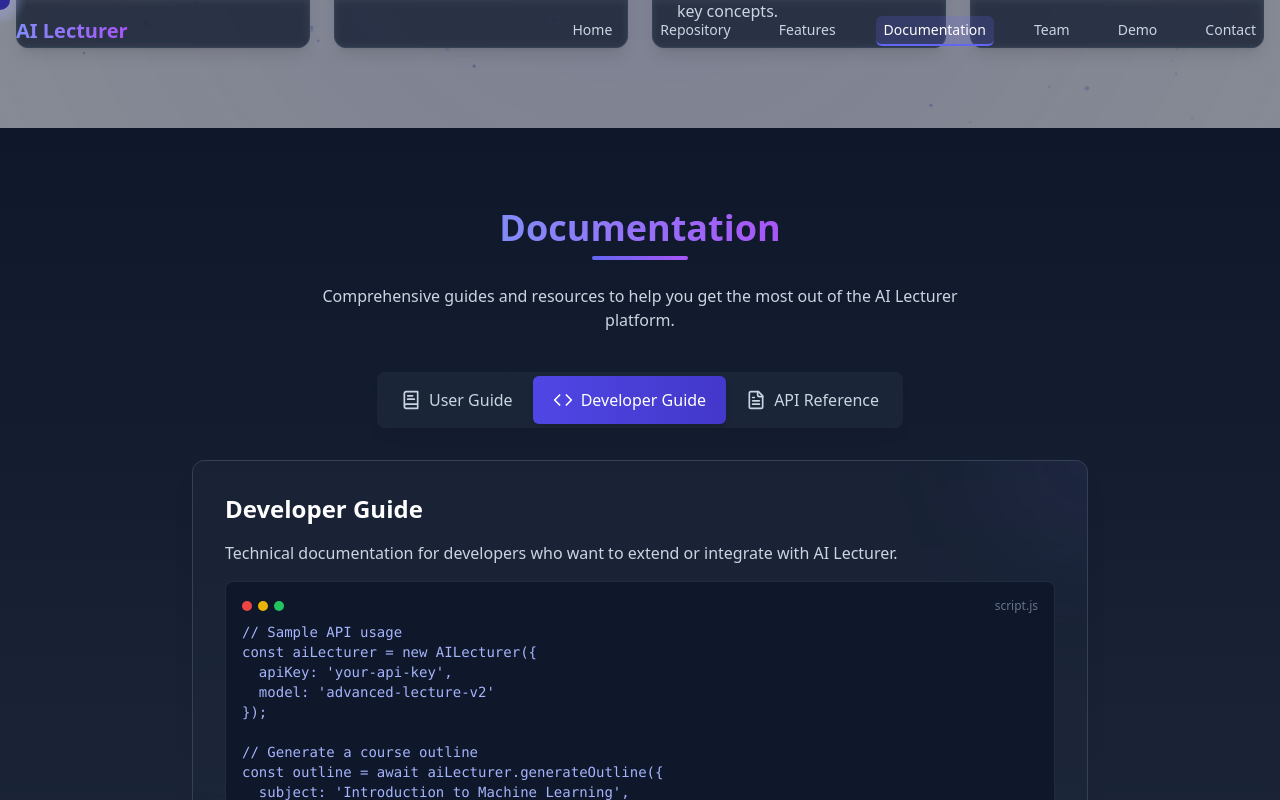
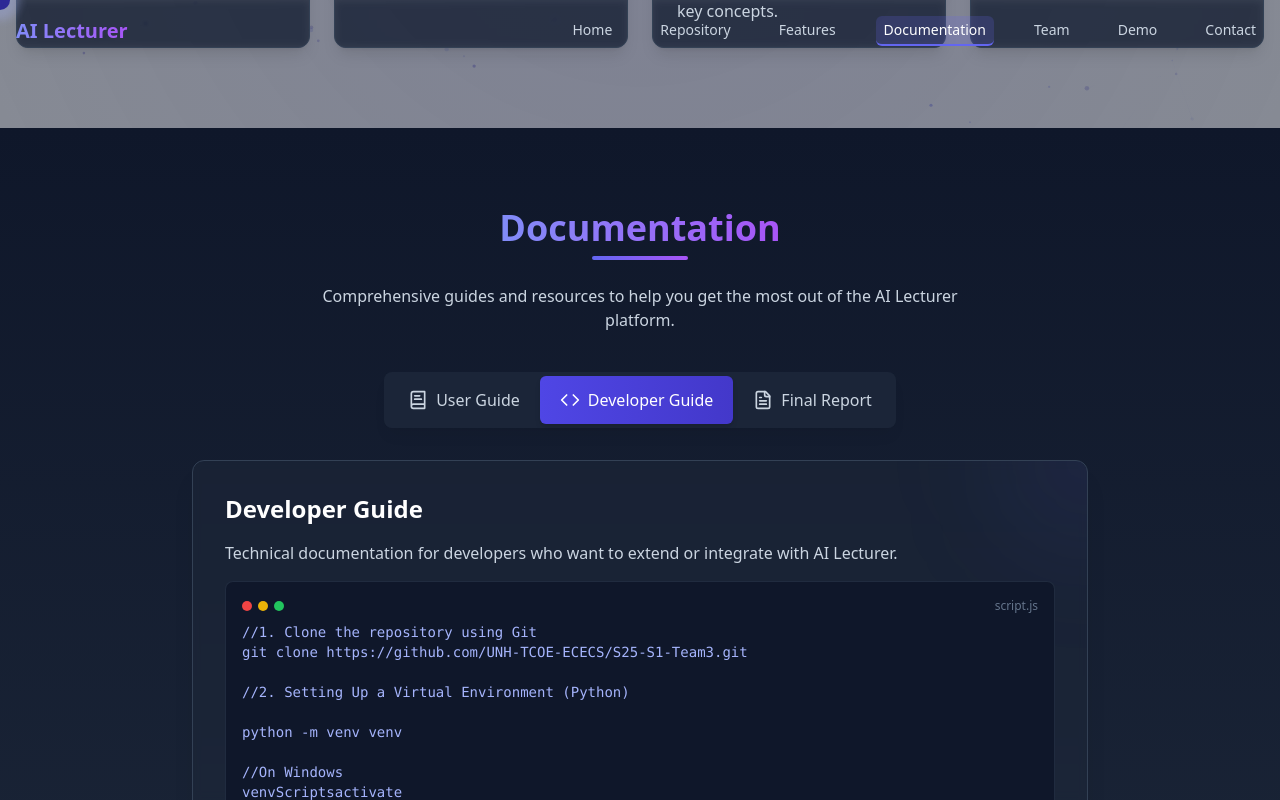
Before and after one commit to vedredd7/Ai_Lecturer, a React (Vite) app: page / in a window 1280 px wide. Both pictures are taken after a click on the button "Developer Guide". Shown: the part 1668-2468 px from the top of the page. Built offline with nearby package versions, Linux system fonts and the light colour scheme.

Commit message:
updated Documentation

```diff
--- a/src/components/Documentation.tsx
+++ b/src/components/Documentation.tsx
@@ -26,7 +26,7 @@ export const Documentation: React.FC = () => {
   const tabs = [
     { id: 'user', label: 'User Guide', icon: <BookText size={20} /> },
     { id: 'developer', label: 'Developer Guide', icon: <Code size={20} /> },
-    { id: 'api', label: 'API Reference', icon: <FileText size={20} /> },
+    { id: 'api', label: 'Final Report', icon: <FileText size={20} /> },
   ];
 
   return (
@@ -96,21 +96,21 @@ export const Documentation: React.FC = () => {
                     <li className="flex items-start gap-3 p-3 rounded-lg bg-slate-700/30 border border-slate-600/30 hover:border-indigo-500/30 transition-colors">
                       <div className="bg-gradient-to-br from-indigo-500 to-purple-600 rounded-full w-8 h-8 flex items-center justify-center mt-0.5 text-white font-semibold text-sm">2</div>
                       <div>
-                        <h4 className="text-lg font-medium text-white">Creating Your First Course</h4>
-                        <p className="text-slate-400">Design a curriculum and generate lecture content</p>
+                        <h4 className="text-lg font-medium text-white">Creating Your First Lecture Video</h4>
+                        <p className="text-slate-400"> Input a topic and generate lecture video</p>
                       </div>
                     </li>
                     <li className="flex items-start gap-3 p-3 rounded-lg bg-slate-700/30 border border-slate-600/30 hover:border-indigo-500/30 transition-colors">
                       <div className="bg-gradient-to-br from-indigo-500 to-purple-600 rounded-full w-8 h-8 flex items-center justify-center mt-0.5 text-white font-semibold text-sm">3</div>
                       <div>
-                        <h4 className="text-lg font-medium text-white">Publishing and Sharing</h4>
-                        <p className="text-slate-400">Make your course available to students</p>
+                        <h4 className="text-lg font-medium text-white">ChatBot and Quiz </h4>
+                        <p className="text-slate-400">Chat with Ai and Complete Quiz</p>
                       </div>
                     </li>
                   </ul>
                   <div className="mt-8">
                     <a
-                      href="#"
+                      href="https://drive.google.com/file/d/1Lc5nUs7RnNiHrCMvNBg_-rRwFuue813L/view?usp=drive_link"
                       className="inline-flex items-center gap-2 px-5 py-2.5 bg-gradient-to-r from-indigo-600 to-indigo-700 hover:from-indigo-500 hover:to-indigo-600 text-white rounded-lg font-medium transition-all duration-300 shadow-lg shadow-indigo-700/20"
                     >
                       <BookText size={18} />
@@ -136,23 +136,30 @@ export const Documentation: React.FC = () => {
                       <span>script.js</span>
                     </div>
                     <pre className="text-indigo-300 overflow-x-auto scrollbar-hide text-sm">
-                      <code>{`// Sample API usage
-const aiLecturer = new AILecturer({
-  apiKey: 'your-api-key',
-  model: 'advanced-lecture-v2'
-});
+                      <code>{`//1. Clone the repository using Git
+git clone https://github.com/UNH-TCOE-ECECS/S25-S1-Team3.git
 
-// Generate a course outline
-const outline = await aiLecturer.generateOutline({
-  subject: 'Introduction to Machine Learning',
-  numLectures: 10,
-  targetAudience: 'undergraduate'
-});`}</code>
+//2. Setting Up a Virtual Environment (Python)
+
+python -m venv venv
+
+//On Windows
+venv\Scripts\activate
+//On macOS/Linux
+source venv/bin/activate
+
+//3. Installing Python Dependencies
+pip install -r requirements.txt
+
+//4. Running the Project
+python ai_lecturer.py
+
+ `}</code>
                     </pre>
                   </div>
                   <div className="mt-6">
                     <a
-                      href="#"
+                      href="https://drive.google.com/file/d/1llyO9voD93iACALSlLjxG2KO-lBu412u/view?usp=drive_link"
                       className="inline-flex items-center gap-2 px-5 py-2.5 bg-gradient-to-r from-indigo-600 to-indigo-700 hover:from-indigo-500 hover:to-indigo-600 text-white rounded-lg font-medium transition-all duration-300 shadow-lg shadow-indigo-700/20"
                     >
                       <Code size={18} />
@@ -164,67 +171,40 @@ const outline = await aiLecturer.generateOutline({
 
               {activeTab === 'api' && (
                 <div className="animate-fadeIn">
-                  <h3 className="text-2xl font-semibold text-white mb-4">API Reference</h3>
+                  <h3 className="text-2xl font-semibold text-white mb-4">Final Report</h3>
                   <p className="text-slate-300 mb-4">
-                    Complete API documentation with endpoints, parameters, and example responses.
                   </p>
-                  <div className="mt-6 space-y-4">
-                    <div className="border border-slate-700 rounded-lg overflow-hidden hover:border-indigo-500/30 transition-colors shadow-sm">
-                      <div className="bg-slate-700 px-4 py-2 flex justify-between items-center">
-                        <div className="flex items-center gap-2">
-                          <span className="px-2 py-1 text-xs bg-green-700 text-green-100 rounded font-mono">GET</span>
-                          <span className="text-white font-mono text-sm">/api/v1/courses</span>
-                        </div>
-                        <span className="text-xs text-slate-300">List all courses</span>
+                  <ul className="space-y-4 mt-6">
+                    <li className="flex items-start gap-3 p-3 rounded-lg bg-slate-700/30 border border-slate-600/30 hover:border-indigo-500/30 transition-colors">
+                      <div className="bg-gradient-to-br from-indigo-500 to-purple-600 rounded-full w-8 h-8 flex items-center justify-center mt-0.5 text-white font-semibold text-sm">1</div>
+                      <div>
+                        <h4 className="text-lg font-medium text-white">Project Overview</h4>
+                        <p className="text-slate-400">AI Lecturer automates the creation of lecture slides, narrated videos, and quizzes using AI, simplifying the content creation process for educators.</p>
                       </div>
-                      <div className="p-4 bg-slate-900/80">
-                        <p className="text-slate-400 text-sm mb-2">Response format:</p>
-                        <pre className="text-indigo-300 text-xs overflow-x-auto">
-                          <code>{`{
-  "courses": [
-    {
-      "id": "course_123",
-      "title": "Introduction to Machine Learning",
-      "lectures": 10,
-      "created_at": "2025-03-15T14:30:00Z"
-    },
-    // ...
-  ],
-  "total": 42,
-  "page": 1
-}`}</code>
-                        </pre>
+                    </li>
+                    <li className="flex items-start gap-3 p-3 rounded-lg bg-slate-700/30 border border-slate-600/30 hover:border-indigo-500/30 transition-colors">
+                      <div className="bg-gradient-to-br from-indigo-500 to-purple-600 rounded-full w-8 h-8 flex items-center justify-center mt-0.5 text-white font-semibold text-sm">2</div>
+                      <div>
+                        <h4 className="text-lg font-medium text-white">System Architecture</h4>
+                        <p className="text-slate-400"> The system generates structured content through GPT-4, converts it into slides with Reveal.js, narrates using gTTS, and creates videos with MoviePy, alongside quizzes and a GPT-4-powered chatbot.</p>
                       </div>
-                    </div>
+                    </li>
+                    <li className="flex items-start gap-3 p-3 rounded-lg bg-slate-700/30 border border-slate-600/30 hover:border-indigo-500/30 transition-colors">
+                      <div className="bg-gradient-to-br from-indigo-500 to-purple-600 rounded-full w-8 h-8 flex items-center justify-center mt-0.5 text-white font-semibold text-sm">3</div>
+                      <div>
+                        <h4 className="text-lg font-medium text-white">Impact and Future Scope </h4>
+                        <p className="text-slate-400">It reduces educators' workload, enhances student engagement, and has potential for LMS integration and future improvements like avatar-based narration.</p>
+                      </div>
+                    </li>
+                  </ul>
 
-                    <div className="border border-slate-700 rounded-lg overflow-hidden hover:border-indigo-500/30 transition-colors shadow-sm">
-                      <div className="bg-slate-700 px-4 py-2 flex justify-between items-center">
-                        <div className="flex items-center gap-2">
-                          <span className="px-2 py-1 text-xs bg-blue-700 text-blue-100 rounded font-mono">POST</span>
-                          <span className="text-white font-mono text-sm">/api/v1/courses</span>
-                        </div>
-                        <span className="text-xs text-slate-300">Create a new course</span>
-                      </div>
-                      <div className="p-4 bg-slate-900/80">
-                        <p className="text-slate-400 text-sm mb-2">Request body:</p>
-                        <pre className="text-indigo-300 text-xs overflow-x-auto">
-                          <code>{`{
-  "title": "Advanced Neural Networks",
-  "description": "Deep dive into neural network architectures",
-  "target_audience": "graduate",
-  "num_lectures": 12
-}`}</code>
-                        </pre>
-                      </div>
-                    </div>
-                  </div>
                   <div className="mt-6">
                     <a
                       href="#"
                       className="inline-flex items-center gap-2 px-5 py-2.5 bg-gradient-to-r from-indigo-600 to-indigo-700 hover:from-indigo-500 hover:to-indigo-600 text-white rounded-lg font-medium transition-all duration-300 shadow-lg shadow-indigo-700/20"
                     >
                       <FileText size={18} />
-                      <span>View Complete API Reference</span>
+                      <span>View Complete Report</span>
                     </a>
                   </div>
                 </div>
--- a/src/components/Footer.tsx
+++ b/src/components/Footer.tsx
@@ -20,7 +20,7 @@ export const Footer: React.FC = () => {
             </p>
             <div className="flex space-x-4">
               <a
-                href="#"
+                href="https://github.com/UNH-TCOE-ECECS/S25-S1-Team3"
                 className="w-10 h-10 rounded-full flex items-center justify-center bg-slate-800 hover:bg-indigo-600 transition-colors duration-300"
                 aria-label="Github"
               >
@@ -34,7 +34,7 @@ export const Footer: React.FC = () => {
                 <Linkedin size={20} />
   </a> */}
               <a
-                href="#"
+                href="#contact"
                 className="w-10 h-10 rounded-full flex items-center justify-center bg-slate-800 hover:bg-emerald-600 transition-colors duration-300"
                 aria-label="Email"
               >
@@ -53,9 +53,6 @@ export const Footer: React.FC = () => {
                 <a href="#features" className="text-slate-400 hover:text-indigo-400 transition-colors duration-300 inline-block">Features</a>
               </li>
               <li>
-                <a href="#docs" className="text-slate-400 hover:text-indigo-400 transition-colors duration-300 inline-block">Documentation</a>
-              </li>
-              <li>
                 <a href="#team" className="text-slate-400 hover:text-indigo-400 transition-colors duration-300 inline-block">Team</a>
               </li>
               <li>
@@ -68,10 +65,7 @@ export const Footer: React.FC = () => {
             <h4 className="text-lg font-semibold mb-4 text-white">Resources</h4>
             <ul className="space-y-2">
               <li>
-                <a href="#" className="text-slate-400 hover:text-indigo-400 transition-colors duration-300 inline-block">Tutorials</a>
-              </li>
-              <li>
-                <a href="#repo" className="text-slate-400 hover:text-indigo-400 transition-colors duration-300 inline-block">API Documentation</a>
+                <a href="#docs" className="text-slate-400 hover:text-indigo-400 transition-colors duration-300 inline-block">Documentation</a>
               </li>
               <li>
                 <a href="#contact" className="text-slate-400 hover:text-indigo-400 transition-colors duration-300 inline-block">Contact Us</a>
```
Also changed, not shown: 2 other files (tests, documents, lock files or other folders).
